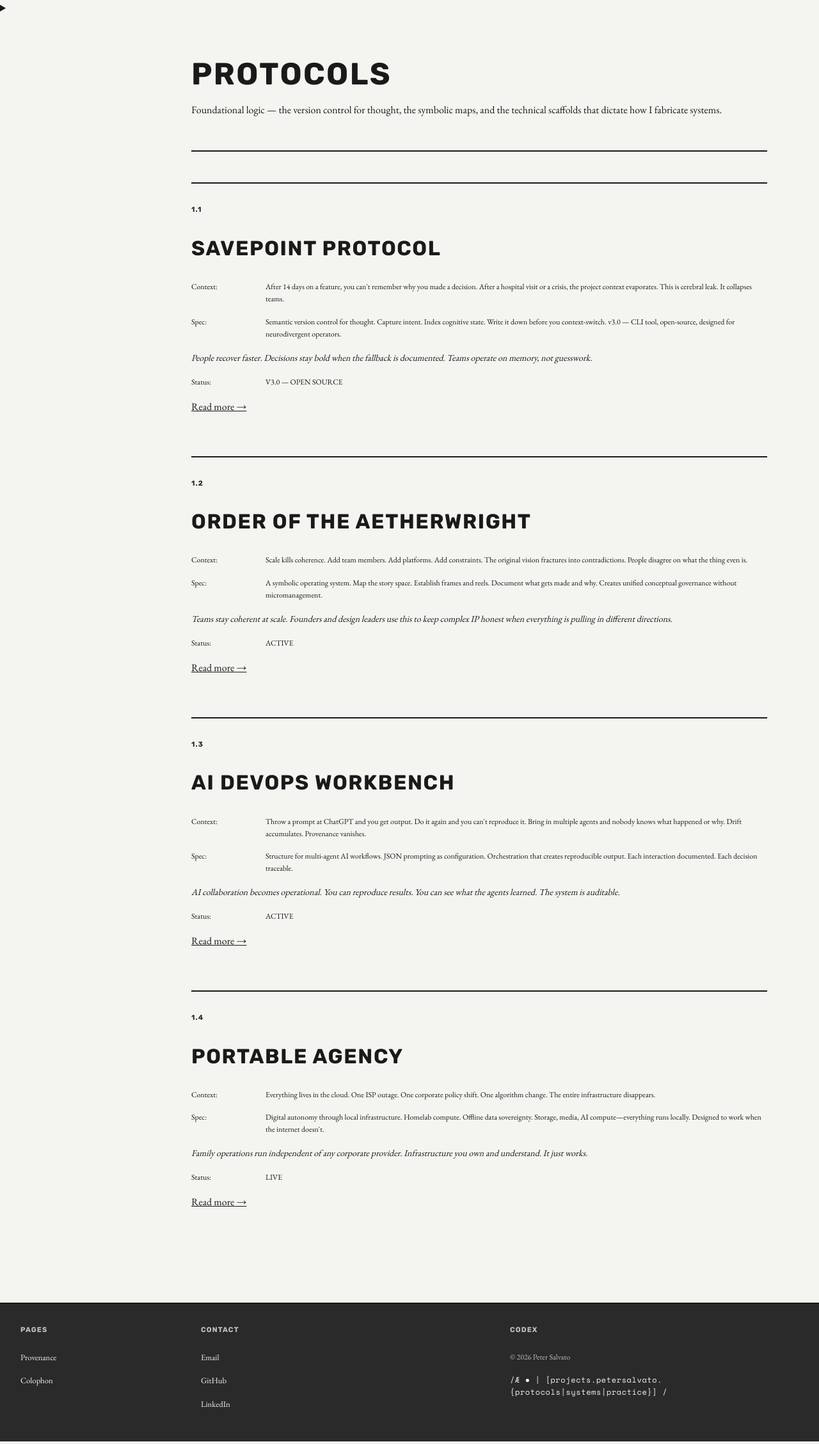
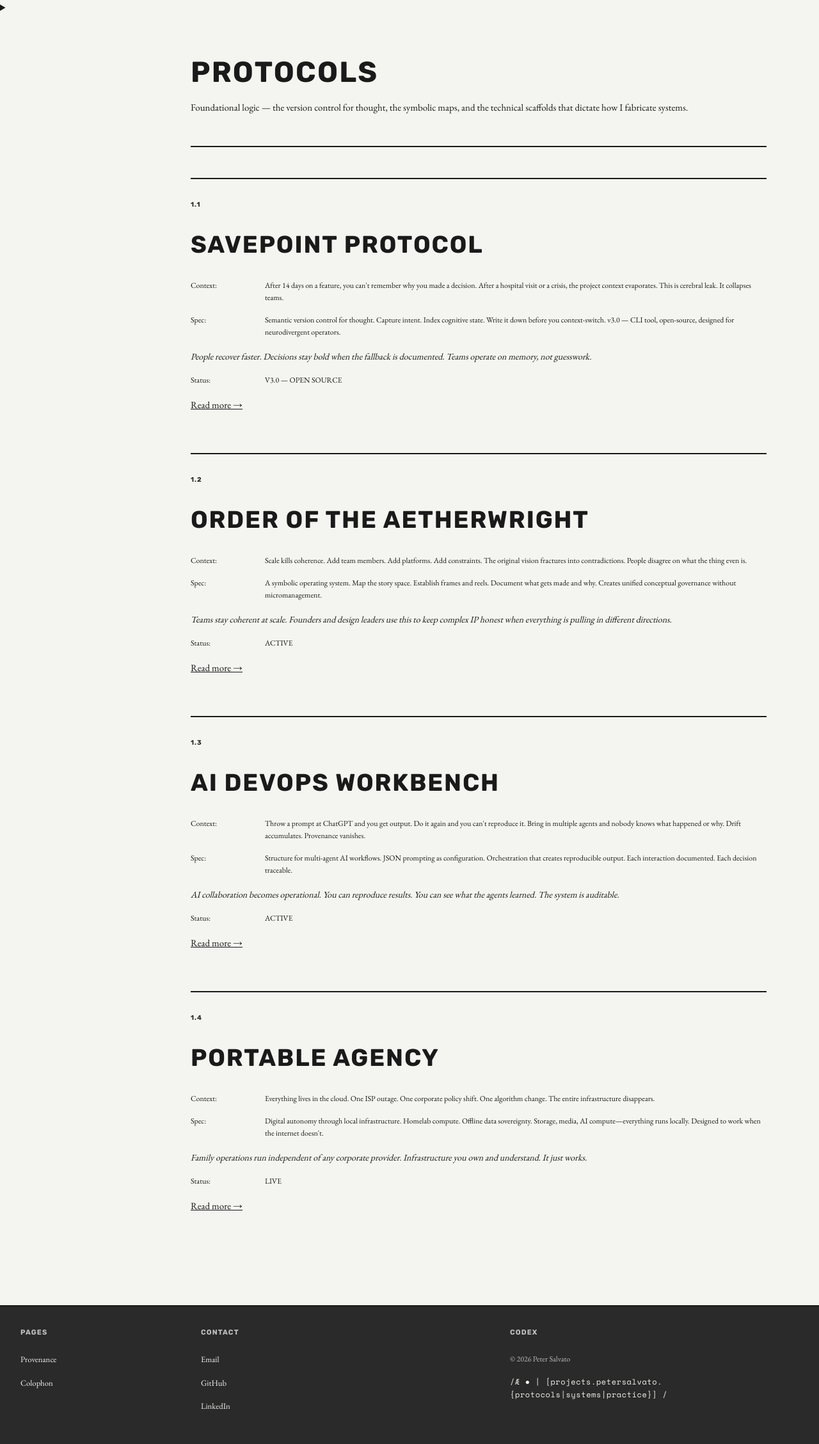
Before and after one commit to PeterSalvato/petersalvato-constellation, a Jekyll site: the page built from protocols/index.md, in a window 1280 px wide. Shown: the whole page at 64% size. Built offline with Jekyll 4.4.1, drawn with Linux system fonts in a browser that asks for light colours.

Commit message:
fix: convert remaining 11 font-sizes to clamp() for full fluid typography
Lines fixed:
- Line 57 (html/body reset): 16px → clamp(15px, 1vw, 16px)
- Line 801 (.artifact-id): 11px → clamp(0.65rem, 0.8vw, 11px)
- Line 810 (.domain-artifact h2): 32px → clamp(1.75rem, 5vw, 2.5rem)
- Line 831 (.artifact-meta): 12px → clamp(0.75rem, 1vw, 12px)
- Line 836 (.artifact-result): 14px → clamp(0.85rem, 1.2vw, 14px)
- Line 898 (.system-tag): 0.7rem → clamp(0.6rem, 0.9vw, 0.75rem)
- Line 977 (.protocol-section h2): 1.2rem → clamp(1rem, 2.5vw, 1.25rem)
- Line 984 (.manifesto-content): 1.05rem → clamp(0.95rem, 1.5vw + 0.25rem, 1.1rem)
- Line 1026 (.doctrine-section table): 0.95rem → clamp(0.9rem, 1.2vw, 0.95rem)
- Line 1081 (.system-section h2): 1.2rem → clamp(1rem, 2.5vw, 1.25rem)
- Line 1119 (figcaption): 0.9rem → clamp(0.85rem, 1vw, 0.9rem)

All 11 fixed font-sizes now use responsive clamp() for fully fluid typography across viewport sizes.

Co-Authored-By: Claude Haiku 4.5 <noreply@anthropic.com>

```diff
--- a/assets/css/main.scss
+++ b/assets/css/main.scss
@@ -54,7 +54,7 @@ $transition-standard: 0.3s ease;
 
 html, body {
   height: 100%;
-  font-size: 16px;
+  font-size: clamp(15px, 1vw, 16px);
 }
 
 body {
@@ -798,7 +798,7 @@ footer {
 
       .artifact-id {
         font-family: $font-sans;
-        font-size: 11px;
+        font-size: clamp(0.65rem, 0.8vw, 11px);
         font-weight: 700;
         letter-spacing: 0.1em;
         text-transform: uppercase;
@@ -807,7 +807,7 @@ footer {
       }
 
       h2 {
-        font-size: 32px;
+        font-size: clamp(1.75rem, 5vw, 2.5rem);
         font-weight: 700;
         letter-spacing: 0.05em;
         text-transform: uppercase;
@@ -828,12 +828,12 @@ footer {
         grid-template-columns: 100px 1fr;
         gap: $gap-medium;
         margin-bottom: $gap-medium;
-        font-size: 12px;
+        font-size: clamp(0.75rem, 1vw, 12px);
       }
 
       .artifact-result {
         font-family: $font-serif;
-        font-size: 14px;
+        font-size: clamp(0.85rem, 1.2vw, 14px);
         line-height: 1.7;
         margin-bottom: $gap-medium;
         font-style: italic;
@@ -895,7 +895,7 @@ footer {
 
 .system-tag {
   display: inline-block;
-  font-size: 0.7rem;
+  font-size: clamp(0.6rem, 0.9vw, 0.75rem);
   padding: 0.35rem 0.65rem;
   border: 1.5px solid currentColor;
   border-radius: 3px;
@@ -974,14 +974,14 @@ footer {
 
   h2 {
     margin-bottom: $gap-xlarge;
-    font-size: 1.2rem;
+    font-size: clamp(1rem, 2.5vw, 1.25rem);
     text-transform: none;
   }
 }
 
 .manifesto-section {
   .manifesto-content {
-    font-size: 1.05rem;
+    font-size: clamp(0.95rem, 1.5vw + 0.25rem, 1.1rem);
     line-height: 1.8;
 
     p {
@@ -1023,7 +1023,7 @@ footer {
     width: 100%;
     border-collapse: collapse;
     margin: $gap-large 0;
-    font-size: 0.95rem;
+    font-size: clamp(0.9rem, 1.2vw, 0.95rem);
 
     th, td {
       border: 1px solid $color-border;
@@ -1078,7 +1078,7 @@ footer {
 
   h2 {
     margin-bottom: $gap-xlarge;
-    font-size: 1.2rem;
+    font-size: clamp(1rem, 2.5vw, 1.25rem);
     text-transform: none;
   }
 }
@@ -1116,7 +1116,7 @@ footer {
 
       figcaption {
         margin-top: $gap-medium;
-        font-size: 0.9rem;
+        font-size: clamp(0.85rem, 1vw, 0.9rem);
         color: $color-text-secondary;
         font-style: italic;
       }
```
